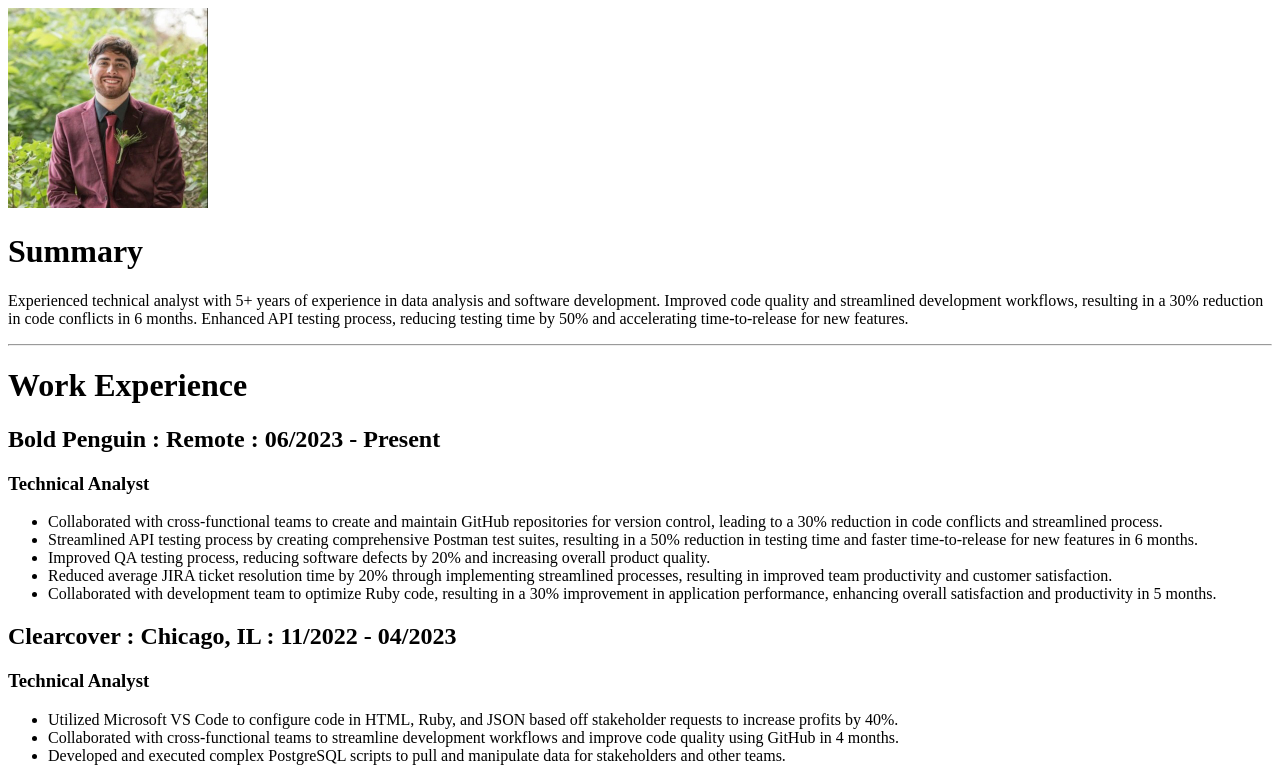
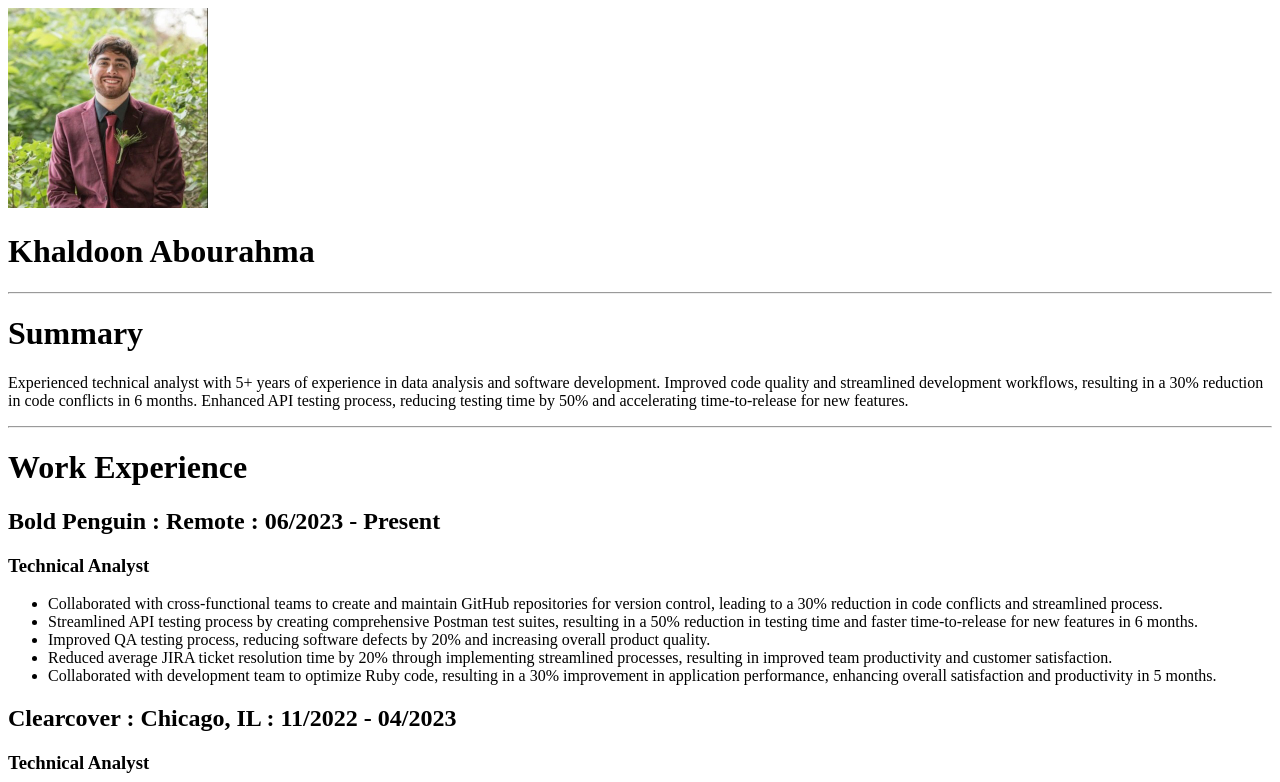
Before and after one commit to KhaldoonA/Resume, a plain HTML site: page index.html in a window 1280 px wide. Shown: the top 782 px of the page. Drawn offline with Linux system fonts and the light colour scheme.

Commit message:
Add files via upload

```diff
--- a/index.html
+++ b/index.html
@@ -7,6 +7,10 @@
 <body>
 
     <img src="./assets/images/ppic.png" height="200"/>
+    <h1>Khaldoon Abourahma</h1>
+
+    <hr />
+
     <h1>Summary</h1>
     <p>
         Experienced technical analyst with 5+ years of experience in data analysis and software development. Improved code quality
```
